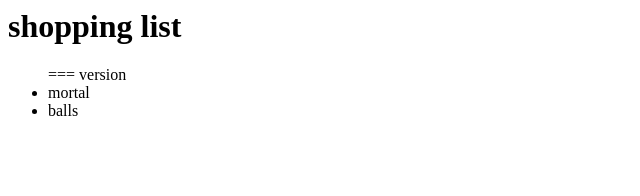
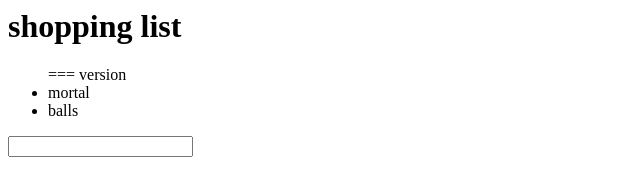
Before and after one commit to 1anacecilia/my-first, a plain HTML site: page salute.html in a window 1280 px wide. Shown: the whole page, without its empty margins (0-640 px from the left). Drawn offline with Linux system fonts and the light colour scheme.

Commit message:
Update salute.html

```diff
--- a/salute.html
+++ b/salute.html
@@ -11,4 +11,7 @@
 </ul>
 </div>
 </body>
+   <form>
+                <input type="text" id="nuevo_li">
+  </form>
 </html>
```
